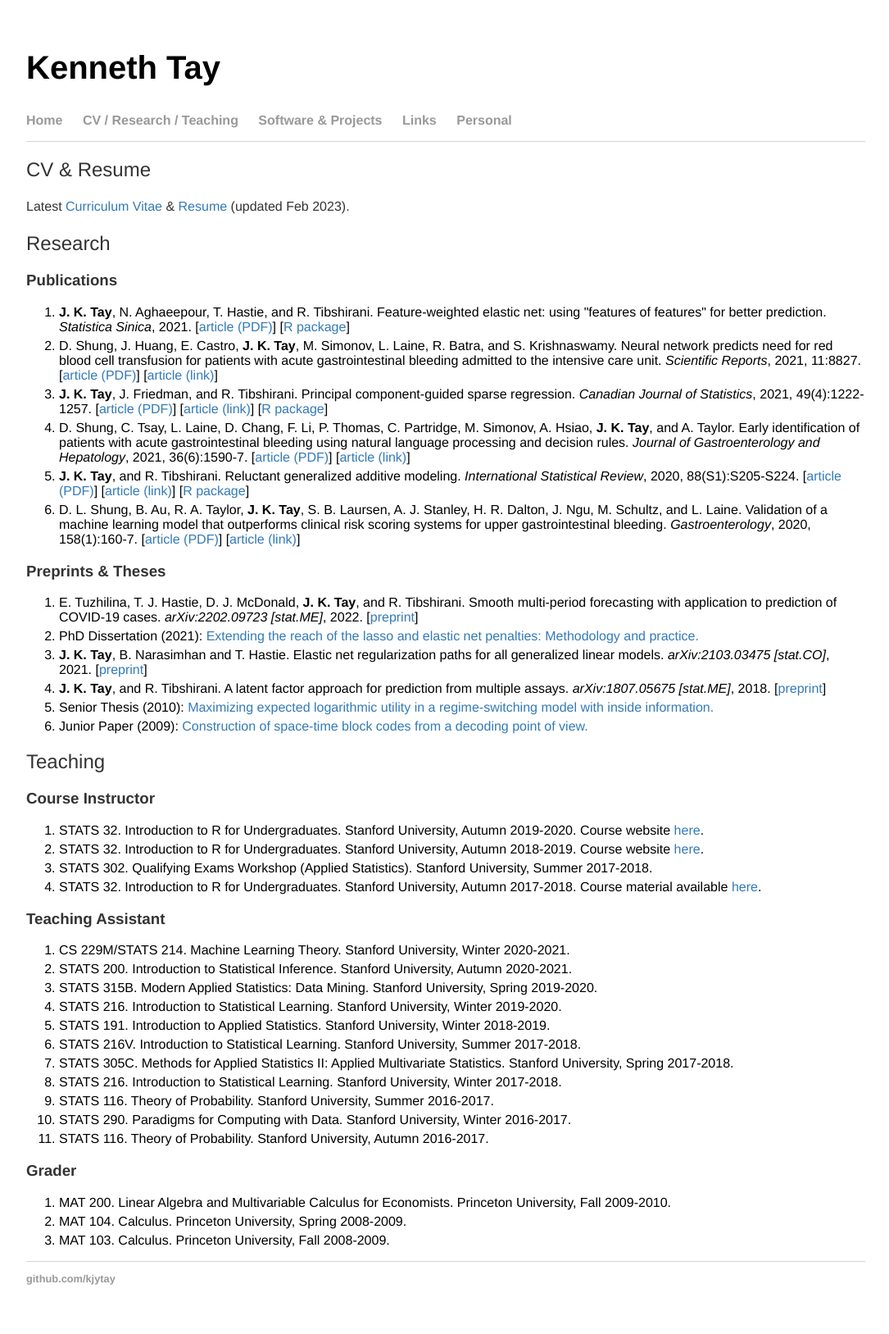
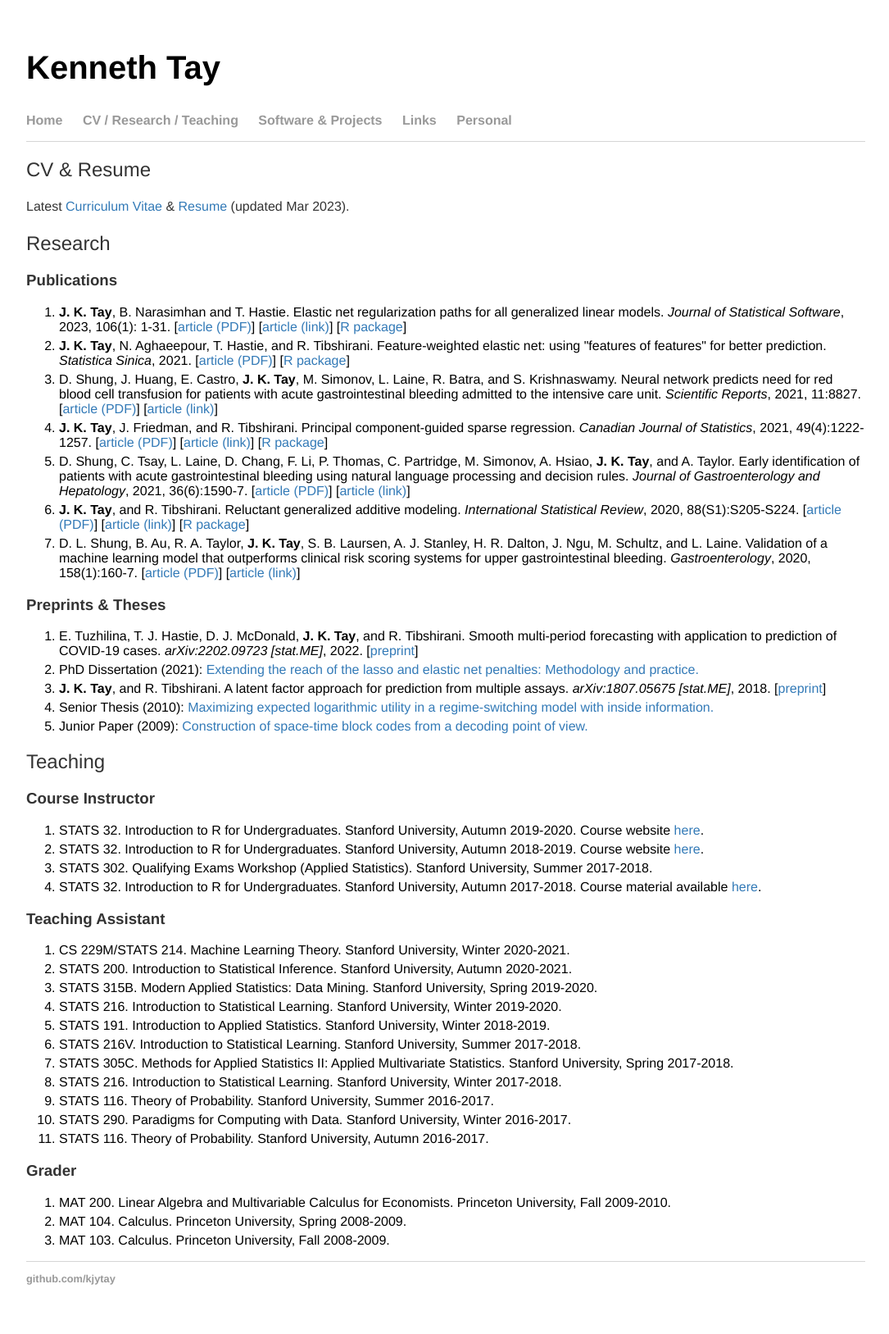
Before and after one commit to kjytay/kjytay.github.io, a Jekyll site: the page built from cv/index.html, in a window 1280 px wide. Shown: the whole page at 82% size, without its empty margins (96-1181 px from the left). Built offline with Jekyll 4.4.1, drawn with Linux system fonts in a browser that asks for light colours.

Commit message:
Update JSS paper in CV section.

```diff
--- a/cv/index.html
+++ b/cv/index.html
@@ -5,10 +5,12 @@ title: Kenneth Tay
 
 <div class="blurb">
   <h2>CV & Resume</h2>
-  <p>Latest <a href="CV 2023-02-04.pdf">Curriculum Vitae</a> & <a href="Resume 2023-02-04.pdf">Resume</a> (updated Feb 2023).</p>
+  <p>Latest <a href="CV 2023-03-31.pdf">Curriculum Vitae</a> & <a href="Resume 2023-03-31.pdf">Resume</a> (updated Mar 2023).</p>
   <h2>Research</h2>
   <h3>Publications</h3>
   <ol>
+    <li><b>J. K. Tay</b>, B. Narasimhan and T. Hastie. Elastic net regularization paths for all generalized linear models. <i>Journal of Statistical Software</i>, 2023, 106(1): 1-31. [<a href="elasticnet2023.pdf">article (PDF)</a>] [<a href="https://www.jstatsoft.org/article/view/v106i01">article (link)</a>] [<a href="https://CRAN.R-project.org/package=glmnet">R package</a>]</li>
+
     <li><b>J. K. Tay</b>, N. Aghaeepour, T. Hastie, and R. Tibshirani. Feature-weighted elastic net: using "features of features" for better prediction. <i>Statistica Sinica</i>, 2021. [<a href="http://www3.stat.sinica.edu.tw/ss_newpaper/SS-2020-0226_na.pdf">article (PDF)</a>] [<a href="https://github.com/kjytay/fwelnet">R package</a>]</li>
 
     <li>D. Shung, J. Huang, E. Castro, <b>J. K. Tay</b>, M. Simonov, L. Laine, R. Batra, and S. Krishnaswamy. Neural network predicts need for red blood cell transfusion for patients with acute gastrointestinal bleeding admitted to the intensive care unit. <i>Scientific Reports</i>, 2021, 11:8827. [<a href="https://www.nature.com/articles/s41598-021-88226-3.pdf">article (PDF)</a>] [<a href="https://www.nature.com/articles/s41598-021-88226-3">article (link)</a>]</li>
@@ -25,7 +27,6 @@ title: Kenneth Tay
   <ol>
     <li>E. Tuzhilina, T. J. Hastie, D. J. McDonald, <b>J. K. Tay</b>, and R. Tibshirani. Smooth multi-period forecasting with application to prediction of COVID-19 cases. <i>arXiv:2202.09723 [stat.ME]</i>, 2022. [<a href="https://arxiv.org/abs/2202.09723">preprint</a>]</li>
     <li>PhD Dissertation (2021): <a href="kjytay_dissertation_final2.pdf">Extending the reach of the lasso and elastic net penalties: Methodology and practice.</a></li>
-    <li><b>J. K. Tay</b>, B. Narasimhan and T. Hastie. Elastic net regularization paths for all generalized linear models. <i>arXiv:2103.03475 [stat.CO]</i>, 2021. [<a href="https://arxiv.org/abs/2103.03475">preprint</a>]</li>
     <li><b>J. K. Tay</b>, and R. Tibshirani. A latent factor approach for prediction from multiple assays. <i>arXiv:1807.05675 [stat.ME]</i>, 2018. [<a href="https://arxiv.org/abs/1807.05675">preprint</a>]</li>
     <li>Senior Thesis (2010): <a href="Senior Thesis.pdf">Maximizing expected logarithmic utility in a regime-switching model with inside information.</a></li>
     <li>Junior Paper (2009): <a href="Junior Paper.pdf">Construction of space-time block codes from a decoding point of view.</a></li>
--- a/index.html
+++ b/index.html
@@ -12,7 +12,7 @@ title: Kenneth Tay
     </td>
     <td>
       <div id="blurb">
-	      <p>I am a data scientist with Linkedin's <a href="https://engineering.linkedin.com/teams/data/data-science/applied-research-productivity">Data Science and Applied Research (DSAR)</a> team. I earned my PhD in Statistics at <a href="https://statistics.stanford.edu/">Stanford</a> in 2021, advised by <a href="https://statweb.stanford.edu/~tibs/">Rob Tibshirani</a>. I am interested in all things statistics, but especially in developing statistical software, understanding how statistical analyses can impact decision-making more effectively, as well as how statistics is communicated to the public and in the classroom.</p>
+	      <p>I am a data scientist with Linkedin's <a href="https://engineering.linkedin.com/teams/data/data-science/applied-research-productivity">Data Science and Applied Research (DSAR)</a> team. I earned my PhD in Statistics at <a href="https://statistics.stanford.edu/">Stanford</a> in 2021, advised by <a href="https://statweb.stanford.edu/~tibs/">Rob Tibshirani</a>. I am interested in all things statistics, but especially in developing statistical software, understanding how statistical analyses can impact decision-making more effectively, as well as how statistics is communicated to the public and in the classroom. More recently, I've become interested in optimization at scale, both for classical algorithms (e.g. linear programming) and for deep learning.</p>
 
 	      <p>I have prior internship experience as a data scientist with the payments organization in Google, and as an applied scientist with and experimentation team in Amazon Search. Before that, I worked in the Singapore Government for 5 years in various roles: a data scientist at IDA Singapore's Data Science Division (now under <a href="https://www.tech.gov.sg/">GovTech</a>), and public policy roles in Singapore's (then) <a href="http://www.mse.gov.sg/">Ministry of the Environment and Water Resources</a> and Ministry of Defence.</p>
 
```
Also changed, not shown: 5 other files.
